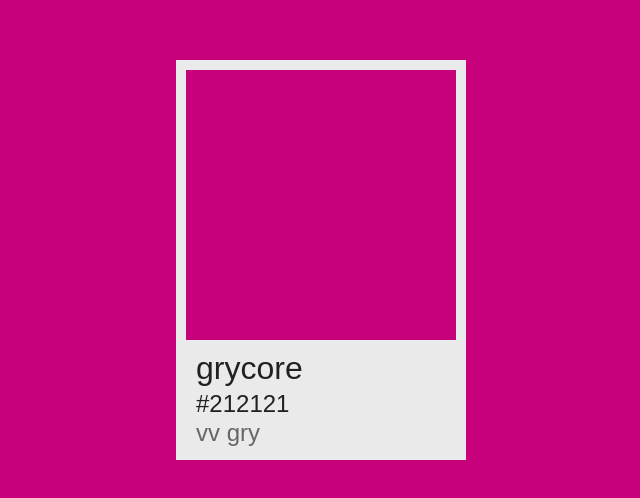
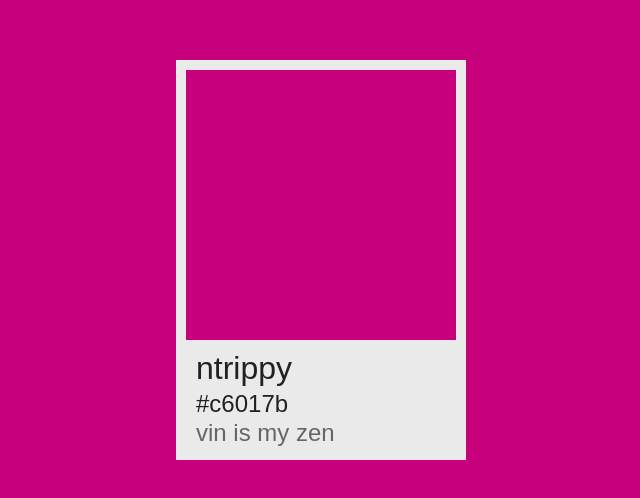
Before and after one commit to grycore/website, a plain HTML site: page static/index.html in a window 1280 px wide. Shown: the part 140-638 px from the top of the page, without its empty margins (319-959 px from the left). Drawn offline with Linux system fonts and the light colour scheme; a web font is replaced by a local one.

Commit message:
update with snazzy new info

```diff
--- a/static/index.html
+++ b/static/index.html
@@ -14,9 +14,9 @@
             <div class="chip">
                 <div class="chip-box"></div>
                 <div class="chip-info">
-                    <h1>grycore</h1>
-                    <h2 class="color-code">#212121</h2>
-                    <h2 class="color-name">vv gry</h2>
+                    <h1>ntrippy</h1>
+                    <h2 class="color-code">#c6017b</h2>
+                    <h2 class="color-name">vin is my zen</h2>
                 </div>
             </div>
         </div>
```
